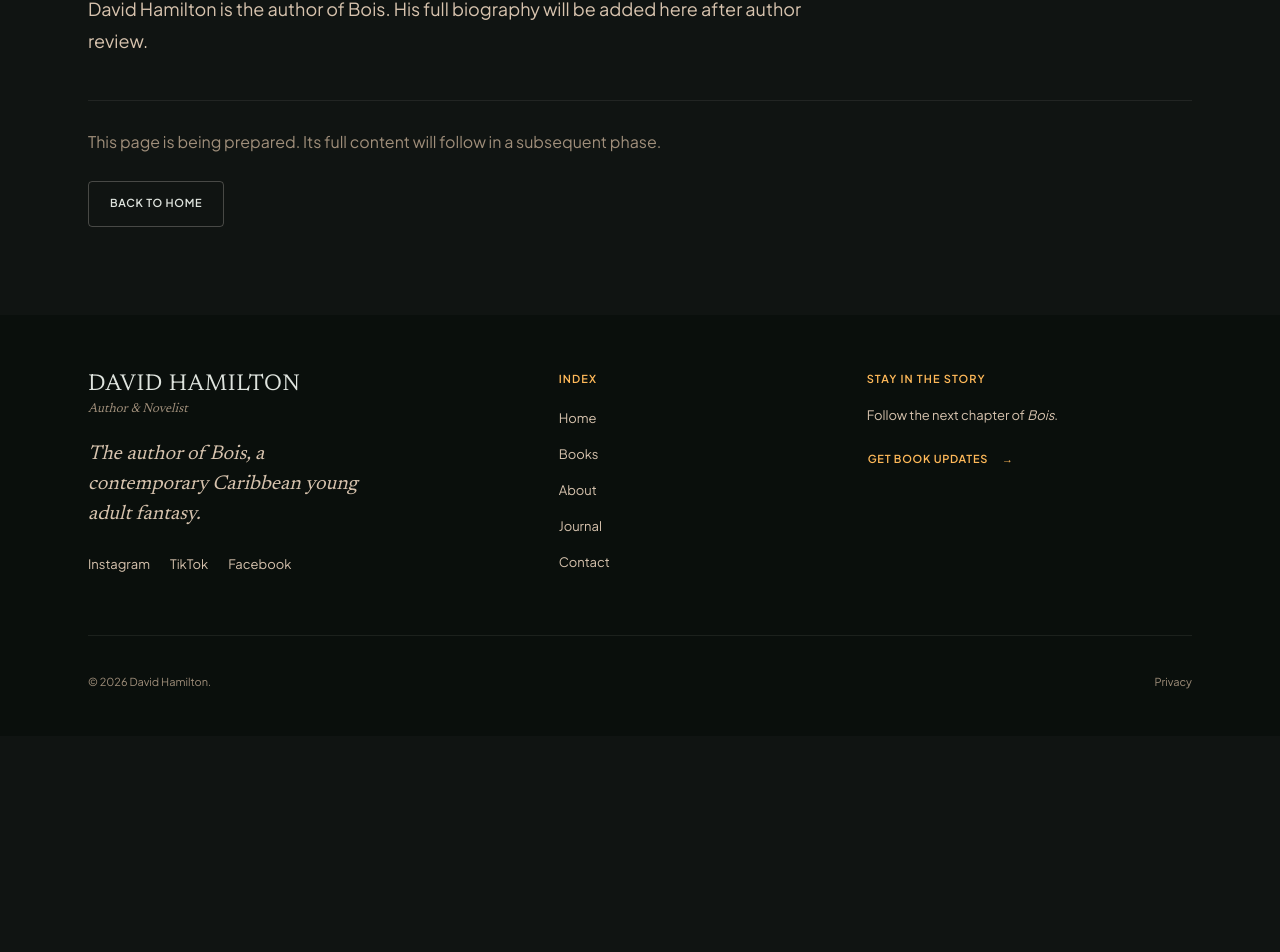
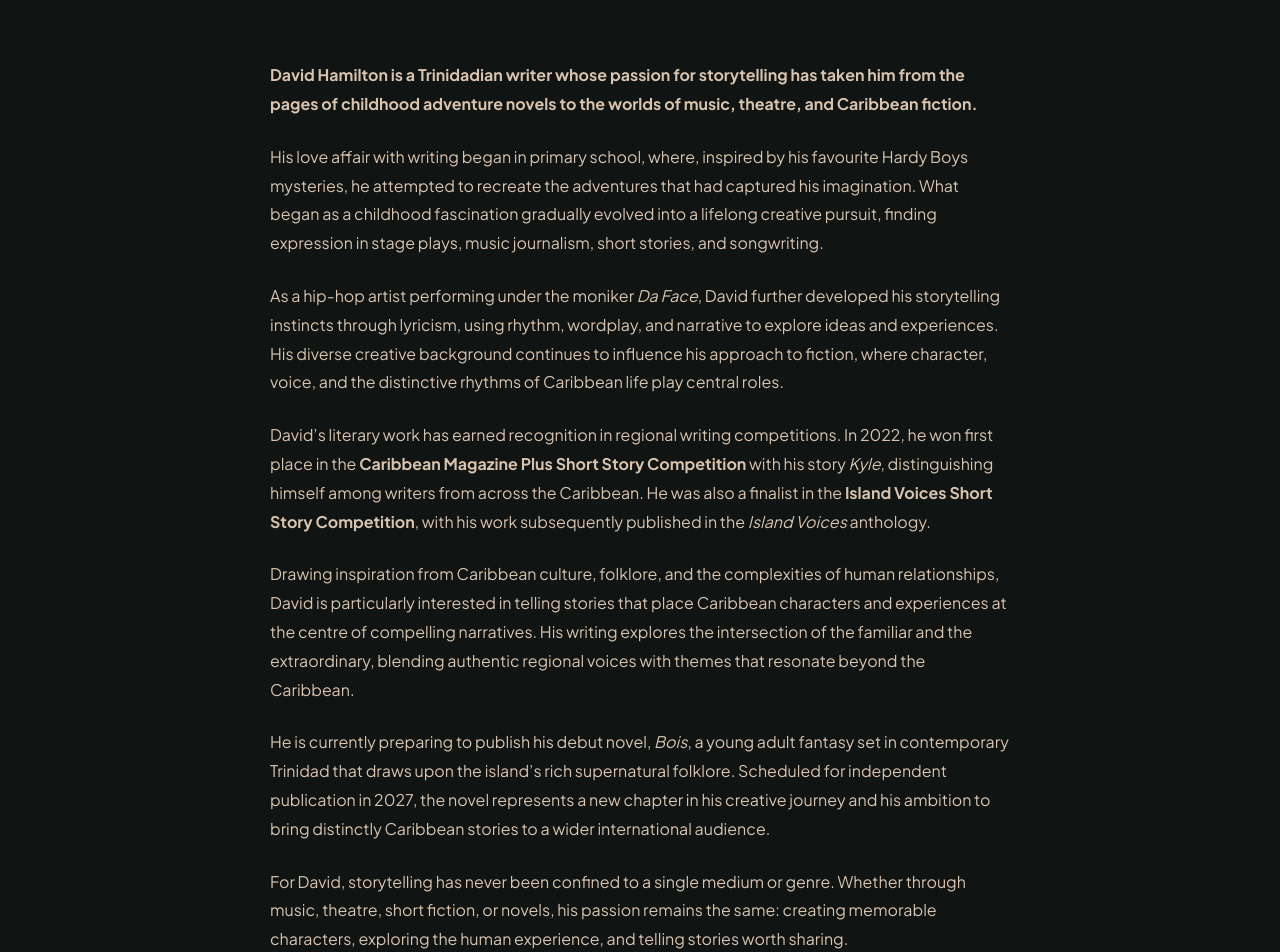
Before and after one commit to davidbchamilton/dh-writes, a Next.js app: page /about in a window 1280 px wide. Shown: the part 318-1270 px from the top of the page. Before the commit the page ends 1054 px from the top, so only its background shows below. Built offline with nearby package versions, Linux system fonts and the light colour scheme; no server answers.

Commit message:
bios added

```diff
--- a/src/app/about/page.tsx
+++ b/src/app/about/page.tsx
@@ -1,16 +1,72 @@
-import { PlaceholderPage } from "@/components/placeholder-page";
+import { Breadcrumbs, PageHero } from "@/components/ui";
 import { pageMetadata } from "@/lib/site";
 export const metadata = pageMetadata(
   "About",
   "/about",
-  "About David Hamilton, author of Bois.",
+  "David Hamilton is an award-winning Trinidadian writer, anthology contributor, and author of Bois.",
   true,
 );
 export default function AboutPage() {
   return (
-    <PlaceholderPage
-      title="About David Hamilton"
-      description="David Hamilton is the author of Bois. His full biography will be added here after author review."
-    />
+    <div className="site-container placeholder-page">
+      <Breadcrumbs items={[{ label: "Home", href: "/" }, { label: "About" }]} />
+      <PageHero eyebrow="The author" title="About David Hamilton" />
+      <div className="prose">
+        <p>
+          <strong>
+            David Hamilton is a Trinidadian writer whose passion for storytelling
+            has taken him from the pages of childhood adventure novels to the
+            worlds of music, theatre, and Caribbean fiction.
+          </strong>
+        </p>
+        <p>
+          His love affair with writing began in primary school, where, inspired
+          by his favourite Hardy Boys mysteries, he attempted to recreate the
+          adventures that had captured his imagination. What began as a childhood
+          fascination gradually evolved into a lifelong creative pursuit, finding
+          expression in stage plays, music journalism, short stories, and
+          songwriting.
+        </p>
+        <p>
+          As a hip-hop artist performing under the moniker <em>Da Face</em>,
+          David further developed his storytelling instincts through lyricism,
+          using rhythm, wordplay, and narrative to explore ideas and experiences.
+          His diverse creative background continues to influence his approach to
+          fiction, where character, voice, and the distinctive rhythms of
+          Caribbean life play central roles.
+        </p>
+        <p>
+          David’s literary work has earned recognition in regional writing
+          competitions. In 2022, he won first place in the{" "}
+          <strong>Caribbean Magazine Plus Short Story Competition</strong> with
+          his story <em>Kyle</em>, distinguishing himself among writers from
+          across the Caribbean. He was also a finalist in the{" "}
+          <strong>Island Voices Short Story Competition</strong>, with his work
+          subsequently published in the <em>Island Voices</em> anthology.
+        </p>
+        <p>
+          Drawing inspiration from Caribbean culture, folklore, and the
+          complexities of human relationships, David is particularly interested
+          in telling stories that place Caribbean characters and experiences at
+          the centre of compelling narratives. His writing explores the
+          intersection of the familiar and the extraordinary, blending authentic
+          regional voices with themes that resonate beyond the Caribbean.
+        </p>
+        <p>
+          He is currently preparing to publish his debut novel, <em>Bois</em>, a
+          young adult fantasy set in contemporary Trinidad that draws upon the
+          island’s rich supernatural folklore. Scheduled for independent
+          publication in 2027, the novel represents a new chapter in his
+          creative journey and his ambition to bring distinctly Caribbean stories
+          to a wider international audience.
+        </p>
+        <p>
+          For David, storytelling has never been confined to a single medium or
+          genre. Whether through music, theatre, short fiction, or novels, his
+          passion remains the same: creating memorable characters, exploring the
+          human experience, and telling stories worth sharing.
+        </p>
+      </div>
+    </div>
   );
 }
--- a/src/app/page.tsx
+++ b/src/app/page.tsx
@@ -57,9 +57,22 @@ export default async function HomePage() {
           <p className="eyebrow lavender">The author</p>
           <h2 id="about-heading">David Hamilton</h2>
           <p>
-            David Hamilton is the author of <em>Bois</em>, his debut novel: a
-            contemporary Caribbean young adult fantasy inspired by Trinidad and
-            Tobago folklore.
+            David Hamilton is an award-winning Trinidadian writer whose passion
+            for storytelling began in primary school, inspired by his love of{" "}
+            <em>The Hardy Boys</em> novels. His creative journey has spanned
+            theatre, music journalism, and hip-hop, releasing music under the
+            moniker <em>Da Face</em>.
+          </p>
+          <p className="mt-4">
+            In 2022, he won the Caribbean Magazine Plus Short Story Competition
+            with his story <em>Kyle</em> and was a finalist in the Island Voices
+            Short Story Competition, with his work published in the{" "}
+            <em>Island Voices</em> anthology.
+          </p>
+          <p className="mt-4">
+            Drawing inspiration from Caribbean culture and folklore, David is
+            preparing to independently publish his debut novel, <em>Bois</em>,
+            a young adult fantasy set in contemporary Trinidad, in 2027.
           </p>
           <Button href="/about" variant="text">
             About David <Arrow />
```
